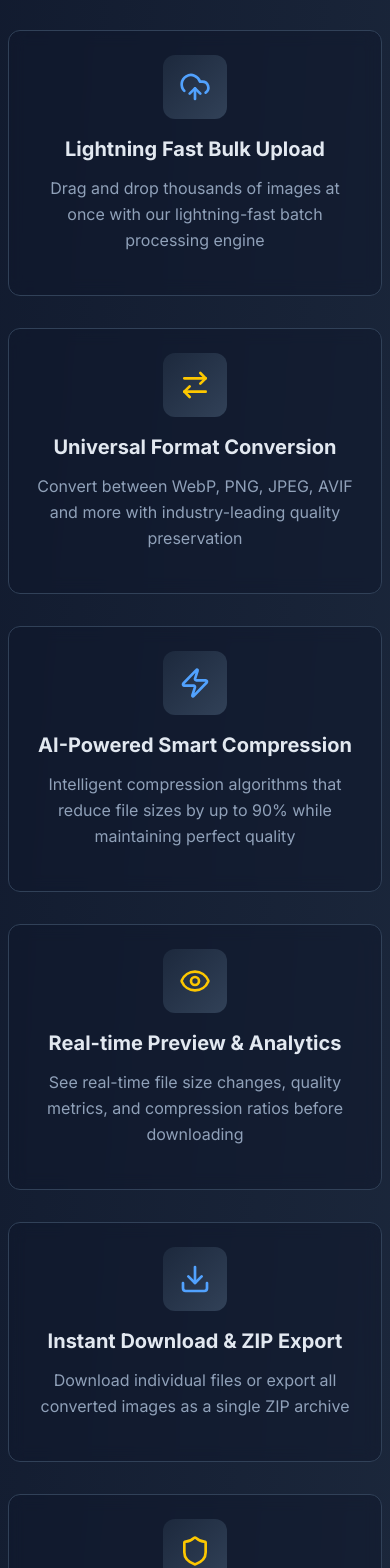
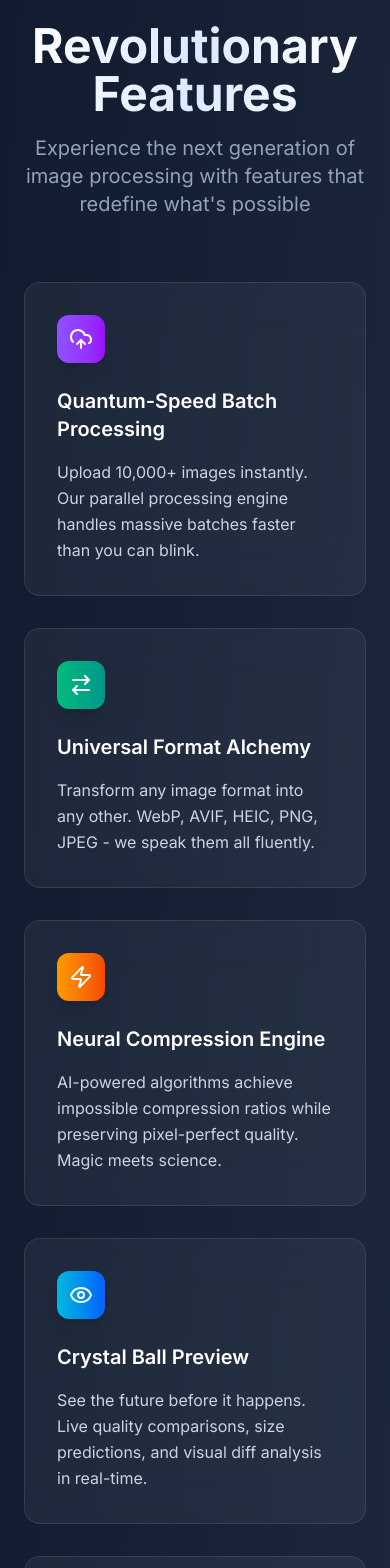
Before and after one commit to ELMACHHOUNE/png-webp, a Next.js app: page / in a window 390 px wide. Shown: the part 3020-4588 px from the top of the page. Built offline with nearby package versions, Linux system fonts and the light colour scheme.

Commit message:
feat: revamp Features component with updated titles, descriptions, and styling; enhance layout and responsiveness

```diff
--- a/src/components/Features.tsx
+++ b/src/components/Features.tsx
@@ -5,52 +5,51 @@ import {
   Zap,
   Eye,
   Download,
-  Shield,
   Smartphone,
 } from "lucide-react";
 
 const features = [
   {
-    title: "Lightning Fast Bulk Upload",
-    icon: <CloudUpload className="w-8 h-8 text-blue-400" />,
+    title: "Quantum-Speed Batch Processing",
+    icon: <CloudUpload className="w-6 h-6" />,
     description:
-      "Drag and drop thousands of images at once with our lightning-fast batch processing engine",
+      "Upload 10,000+ images instantly. Our parallel processing engine handles massive batches faster than you can blink.",
+    color: "from-violet-500 to-purple-600",
   },
   {
-    title: "Universal Format Conversion",
-    icon: <ArrowRightLeft className="w-8 h-8 text-yellow-400" />,
+    title: "Universal Format Alchemy",
+    icon: <ArrowRightLeft className="w-6 h-6" />,
     description:
-      "Convert between WebP, PNG, JPEG, AVIF and more with industry-leading quality preservation",
+      "Transform any image format into any other. WebP, AVIF, HEIC, PNG, JPEG - we speak them all fluently.",
+    color: "from-emerald-500 to-teal-600",
   },
   {
-    title: "AI-Powered Smart Compression",
-    icon: <Zap className="w-8 h-8 text-blue-400" />,
+    title: "Neural Compression Engine",
+    icon: <Zap className="w-6 h-6" />,
     description:
-      "Intelligent compression algorithms that reduce file sizes by up to 90% while maintaining perfect quality",
+      "AI-powered algorithms achieve impossible compression ratios while preserving pixel-perfect quality. Magic meets science.",
+    color: "from-amber-500 to-orange-600",
   },
   {
-    title: "Real-time Preview & Analytics",
-    icon: <Eye className="w-8 h-8 text-yellow-400" />,
+    title: "Crystal Ball Preview",
+    icon: <Eye className="w-6 h-6" />,
     description:
-      "See real-time file size changes, quality metrics, and compression ratios before downloading",
+      "See the future before it happens. Live quality comparisons, size predictions, and visual diff analysis in real-time.",
+    color: "from-cyan-500 to-blue-600",
   },
   {
-    title: "Instant Download & ZIP Export",
-    icon: <Download className="w-8 h-8 text-blue-400" />,
+    title: "Teleport Download System",
+    icon: <Download className="w-6 h-6" />,
     description:
-      "Download individual files or export all converted images as a single ZIP archive",
+      "Instant downloads, smart ZIP packaging, and cloud sync ready. Your converted images arrive before you finish clicking.",
+    color: "from-indigo-500 to-blue-600",
   },
   {
-    title: "100% Privacy & Security",
-    icon: <Shield className="w-8 h-8 text-yellow-400" />,
+    title: "Pocket-Sized Powerhouse",
+    icon: <Smartphone className="w-6 h-6" />,
     description:
-      "Complete client-side processing - your images never leave your device, ensuring maximum privacy",
-  },
-  {
-    title: "Mobile-First Design",
-    icon: <Smartphone className="w-8 h-8 text-slate-400" />,
-    description:
-      "Perfectly optimized for mobile devices with responsive design and touch-friendly interface",
+      "Full desktop power in your pocket. Touch-optimized interface that works flawlessly on any device, anywhere.",
+    color: "from-pink-500 to-fuchsia-600",
   },
 ];
 
@@ -58,35 +57,44 @@ export default function Features() {
   return (
     <section
       id="features"
-      className="w-full max-w-6xl mb-20 relative z-10 scroll-animate opacity-0 translate-y-8"
+      className="w-full max-w-7xl mx-auto px-4 py-20 relative z-10"
     >
-      <h2 className="text-4xl font-bold mb-12 text-center bg-gradient-primary bg-clip-text text-transparent">
-        Powerful Features
+      <div className="text-center mb-16">
+        <h2 className="text-5xl font-bold mb-4 bg-gradient-to-r from-white via-blue-100 to-white bg-clip-text text-transparent">
+          Revolutionary Features
         </h2>
+        <p className="text-xl text-slate-400 max-w-2xl mx-auto">
+          Experience the next generation of image processing with features that
+          redefine what's possible
+        </p>
+      </div>
 
-      <div className="grid md:grid-cols-2 lg:grid-cols-3 gap-8 items-start justify-center">
+      <div className="grid grid-cols-1 md:grid-cols-2 lg:grid-cols-3 gap-8">
         {features.map((feature, index) => (
           <div
             key={index}
-            className="group relative bg-slate-900/50 backdrop-blur-sm border border-slate-700 rounded-xl p-6 hover:border-blue-400/50 transition-all duration-300 transform hover:scale-105 hover:shadow-2xl scroll-animate opacity-0 translate-y-8 flex flex-col h-full"
-            style={{ animationDelay: `${index * 100}ms` }}
+            className="group relative bg-white/5 backdrop-blur-xl border border-white/10 rounded-2xl p-8 hover:bg-white/10 hover:border-white/20 transition-all duration-500 hover:-translate-y-2 hover:shadow-2xl hover:shadow-blue-500/10"
           >
-            <div className="absolute inset-0 rounded-xl bg-gradient-feature opacity-0 group-hover:opacity-100 transition-opacity duration-300"></div>
-
-            <div className="relative z-10 flex flex-col h-full items-center text-center">
-              <div className="w-16 h-16 mb-4 rounded-xl bg-gradient-to-br from-slate-800 to-slate-700 flex items-center justify-center text-3xl group-hover:scale-110 transition-transform duration-300">
+            {/* Icon */}
+            <div
+              className={`inline-flex p-3 rounded-xl bg-gradient-to-r ${feature.color} mb-6 text-white shadow-lg group-hover:scale-110 transition-transform duration-300`}
+            >
               {feature.icon}
             </div>
 
-              <h3 className="text-xl font-bold mb-3 text-slate-200 group-hover:text-white transition-colors">
+            {/* Content */}
+            <h3 className="text-xl font-semibold mb-4 text-white group-hover:text-blue-100 transition-colors duration-300">
               {feature.title}
             </h3>
-              <p className="text-slate-400 leading-relaxed group-hover:text-slate-300 transition-colors flex-grow">
+
+            <p className="text-slate-300 leading-relaxed group-hover:text-slate-200 transition-colors duration-300">
               {feature.description}
             </p>
 
-              <div className="w-0 h-0.5 bg-gradient-primary mt-4 group-hover:w-full transition-all duration-500"></div>
-            </div>
+            {/* Hover gradient overlay */}
+            <div
+              className={`absolute inset-0 rounded-2xl bg-gradient-to-r ${feature.color} opacity-0 group-hover:opacity-5 transition-opacity duration-500 pointer-events-none`}
+            ></div>
           </div>
         ))}
       </div>
```
Lines whose indentation alone changed are shown as unchanged.
